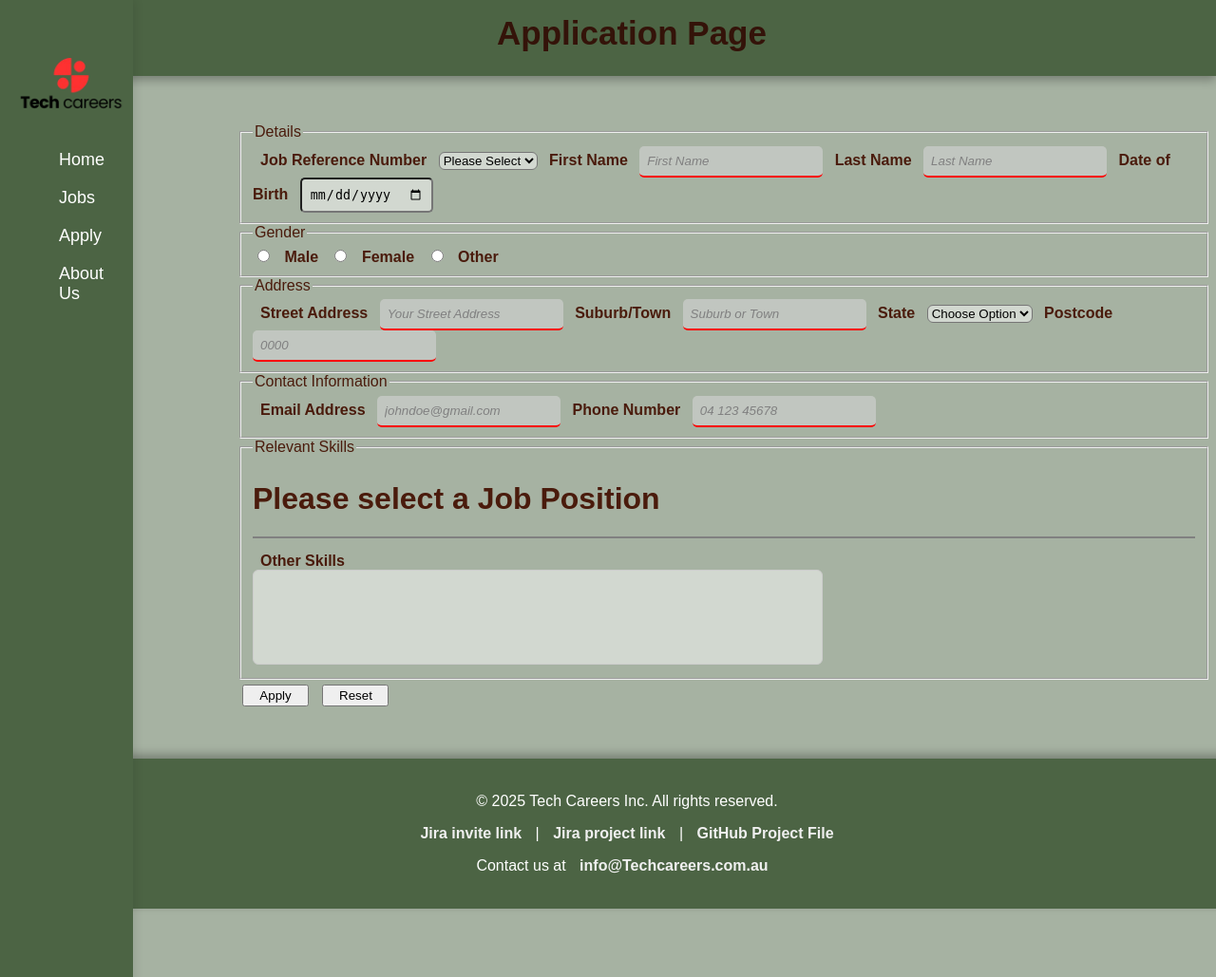
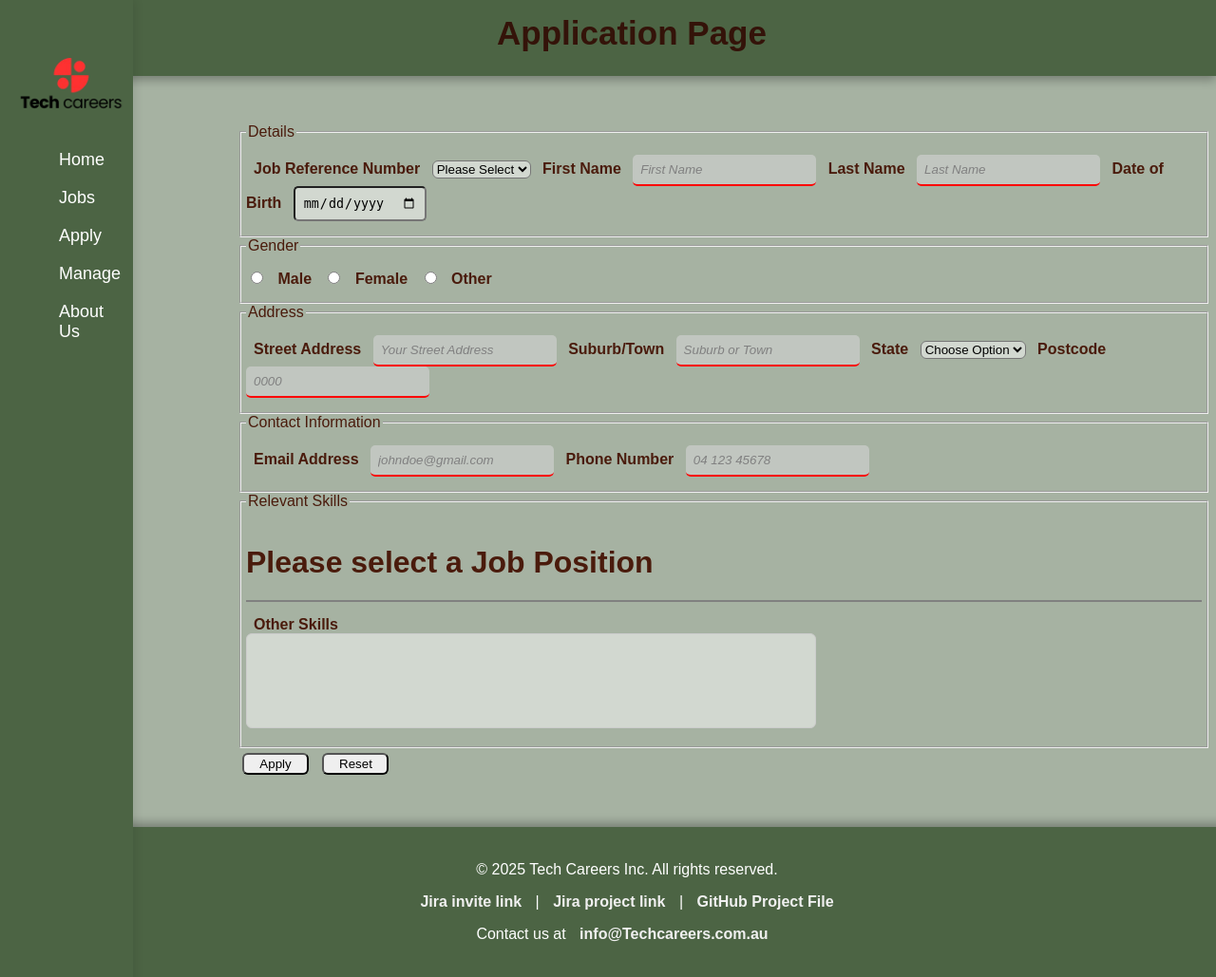
Before and after one commit to JordanThomasButler/LVSJ-GroupProj, a PHP site: page /project1/apply.php in a window 1280 px wide. Shown: the whole page at 95% size. Run offline with PHP 8.4, Linux system fonts and the light colour scheme.

Commit message:
minor css tweaks for application page

```diff
--- a/project1/apply.php
+++ b/project1/apply.php
@@ -7,11 +7,11 @@
     ?>
 <div class="application-background">
     <div class="form-section">
-        <form action="process_eoi.php" method="post">
+        <form action="process_eoi.php" method="post" autocomplete="off">
             <fieldset class="form-details">
                 <legend>Details</legend>
                 <label for="job-reference-number" class="bold-label">Job Reference Number</label>
-                <select id="job-reference-number" name="job-reference-number" required>
+                <select id="job-reference-number" name="job-reference-number" class="cursor-pointer" required>
                     <option value="">Please Select</option>
                     <option value="Software Developer">G01-123</option>
                     <option value="Network Administrator">G02-123</option>
@@ -19,32 +19,32 @@
                     <option value="Cybersecurity Specialist">G04-123</option>
                 </select>
                 <label for="first-name" class="bold-label">First Name</label>
-                <input type="text" id="first-name" name="first-name" required pattern="[A-Za-z]{3,20}" placeholder="First Name">
+                <input type="text" id="first-name" name="first-name" class="input-focus" required pattern="[A-Za-z]{3,20}" placeholder="First Name">
                 <label for="last-name" class="bold-label">Last Name</label>
-                <input type="text" id="last-name" name="last-name" required pattern="[A-Za-z -]{3,20}" placeholder="Last Name">
+                <input type="text" id="last-name" name="last-name" class="input-focus" required pattern="[A-Za-z -]{3,20}" placeholder="Last Name">
                 <label for="date-of-birth" class="bold-label">Date of Birth</label>
                 <input type="date" id="date-of-birth" name="date" placeholder="dd/mm/yyyy">
             </fieldset>
 
             <fieldset class="form-gender">
                 <legend>Gender</legend>
-                <input type="radio" id="male" name="gender" value="male" required>
-                <label for="male" class="bold-label">Male</label>
-                <input type="radio" id="female" name="gender" value="female">
-                <label for="female" class="bold-label">Female</label>
-                <input type="radio" id="other" name="gender" value="other">
-                <label for="other" class="bold-label">Other</label>
+                <input type="radio" id="male" name="gender" value="male" class="input-focus" required>
+                <label for="male" class="bold-label cursor-pointer">Male</label>
+                <input type="radio" id="female" name="gender" value="female"class="input-focus" >
+                <label for="female" class="bold-label cursor-pointer">Female</label>
+                <input type="radio" id="other" name="gender" value="other"class="input-focus" >
+                <label for="other" class="bold-label cursor-pointer">Other</label>
 
             </fieldset>
 
             <fieldset class="form-address">
                 <legend>Address</legend>
                 <label for="street-address" class="bold-label">Street Address</label>
-                <input type="text" id="street-address" name="street-address" required pattern="[A-Za-z0-9 ]{1,40}" placeholder="Your Street Address">
+                <input type="text" id="street-address" name="street-address" class="input-focus" required pattern="[A-Za-z0-9 ]{1,40}" placeholder="Your Street Address">
                 <label for="suburb-or-town" class="bold-label">Suburb/Town</label>
-                <input type="text" id="suburb-or-town" name="suburb-or-town" required pattern="[A-Za-z]{1,40}" placeholder="Suburb or Town">
+                <input type="text" id="suburb-or-town" name="suburb-or-town" class="input-focus" required pattern="[A-Za-z]{1,40}" placeholder="Suburb or Town">
                 <label for="state" class="bold-label">State</label>
-                <select id="state" name="state" required>
+                <select id="state" name="state" class="cursor-pointer" required>
                     <option value="">Choose Option</option>
                     <option value="VIC">VIC</option>
                     <option value="NSW">NSW</option>
@@ -56,15 +56,15 @@
                     <option value="ACT">ACT</option>
                 </select>
                 <label for="postcode" class="bold-label">Postcode</label>
-                <input type="text" name="postcode" id="postcode" required pattern="(0[2-9][0-9]{2}|[1-8][0-9]{3}|9[0-8][0-9]{2}|99[0-3][0-9]|994[0-4])" placeholder="0000">
+                <input type="text" name="postcode" id="postcode" class="input-focus" required pattern="(0[2-9][0-9]{2}|[1-8][0-9]{3}|9[0-8][0-9]{2}|99[0-3][0-9]|994[0-4])" placeholder="0000">
             </fieldset>
 
             <fieldset class="form-contact-info">
                 <legend>Contact Information</legend>
                 <label for="email-address" class="bold-label">Email Address</label>
-                <input type="email" id="email-address" name="email-address" required placeholder="johndoe@gmail.com">
+                <input type="email" id="email-address" name="email-address" class="input-focus" required placeholder="johndoe@gmail.com">
                 <label for="phone-number" class="bold-label">Phone Number</label>
-                <input type="text" name="phone-number" id="phone-number" required pattern="{8,12}" placeholder="04 123 45678">
+                <input type="text" name="phone-number" id="phone-number" class="input-focus" required pattern="\d{8,12}" placeholder="04 123 45678">
             </fieldset>
 
             <fieldset class="form-skills">
--- a/project1/aside.inc
+++ b/project1/aside.inc
@@ -6,6 +6,7 @@
         <li><a href="index.php" class="nav-link">Home</a></li>
         <li><a href="jobs.php" class="nav-link">Jobs</a></li>
         <li><a href="apply.php" class="nav-link">Apply</a></li>
+        <li><a href="manage.php" class="nav-link">Manage</a></li>
         <li><a href="about.php" class="nav-link">About Us</a></li>
     </ul>
 </aside>
--- a/styles/styles.css
+++ b/styles/styles.css
@@ -524,6 +524,7 @@ div.application-page-logo .logo-image {
 textarea.other-skills {
     width: 600px;
     height: 100px;
+    padding: 5px;
 }
 
 /* Styling for template page */
@@ -561,7 +562,7 @@ footer.incl {
     text-align: center;
     padding: 20px;
     margin-top: 50px; /* adds spacing between content and footer */
-    position: relative;
+    position: relative !important;
     bottom: 0;
 }
 
@@ -607,12 +608,16 @@ select, textarea {
     background-color: #D2D8D0
 }
 
+input[type="submit"],input[type="reset"] {
+    border-radius: 6px;
+    cursor: pointer;
+}
+
 textarea {
     width: 1345px;
     height: 100px;
     resize: none;
     box-sizing: border-box;
-
     padding: 10px;
     font-size: 1rem;
     border: 1px solid #ccc;
@@ -628,6 +633,7 @@ label.bold-label, .bold-label {
 caption.bold-label {
     padding: 3px 8px;
     padding-bottom: 5px;
+    font-weight: bold;
 }
 
 input[type='radio'] {
@@ -681,6 +687,23 @@ input[type='radio'] {
 }
 
 .application-page-button:hover {
-    background-color: #4C6444; /* Green */
+    background-color: #5C4464; /* Purple */
     color: white;
 }
+
+.cursor-pointer {
+    cursor: pointer;
+}
+
+input[name="gender"],label.cursor-pointer {
+    cursor: pointer;
+}
+
+.input-focus:focus {
+    outline: 0.15rem solid #5C4464;
+    box-shadow: 0 4px 10px rgba(0, 0, 0, 0.3);
+}
+
+fieldset {
+    padding: 15px 5px ;
+}
```
